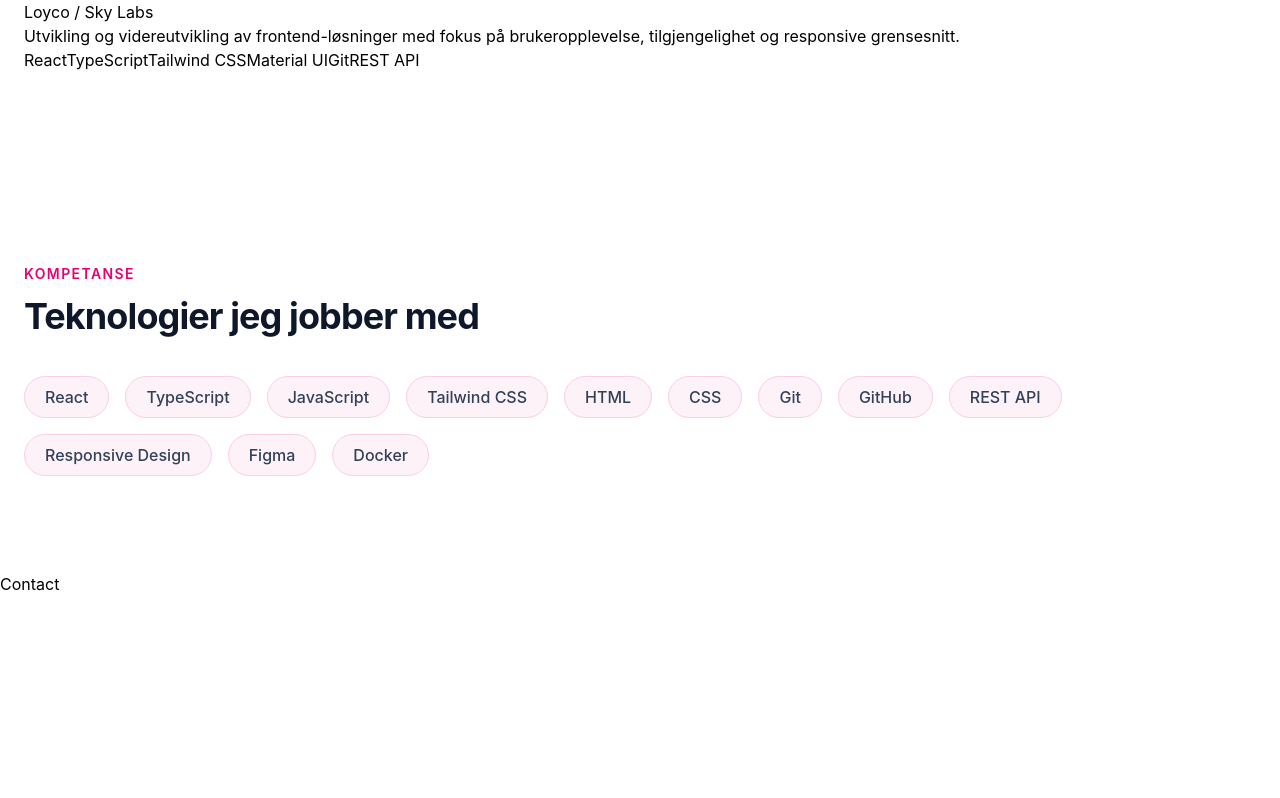
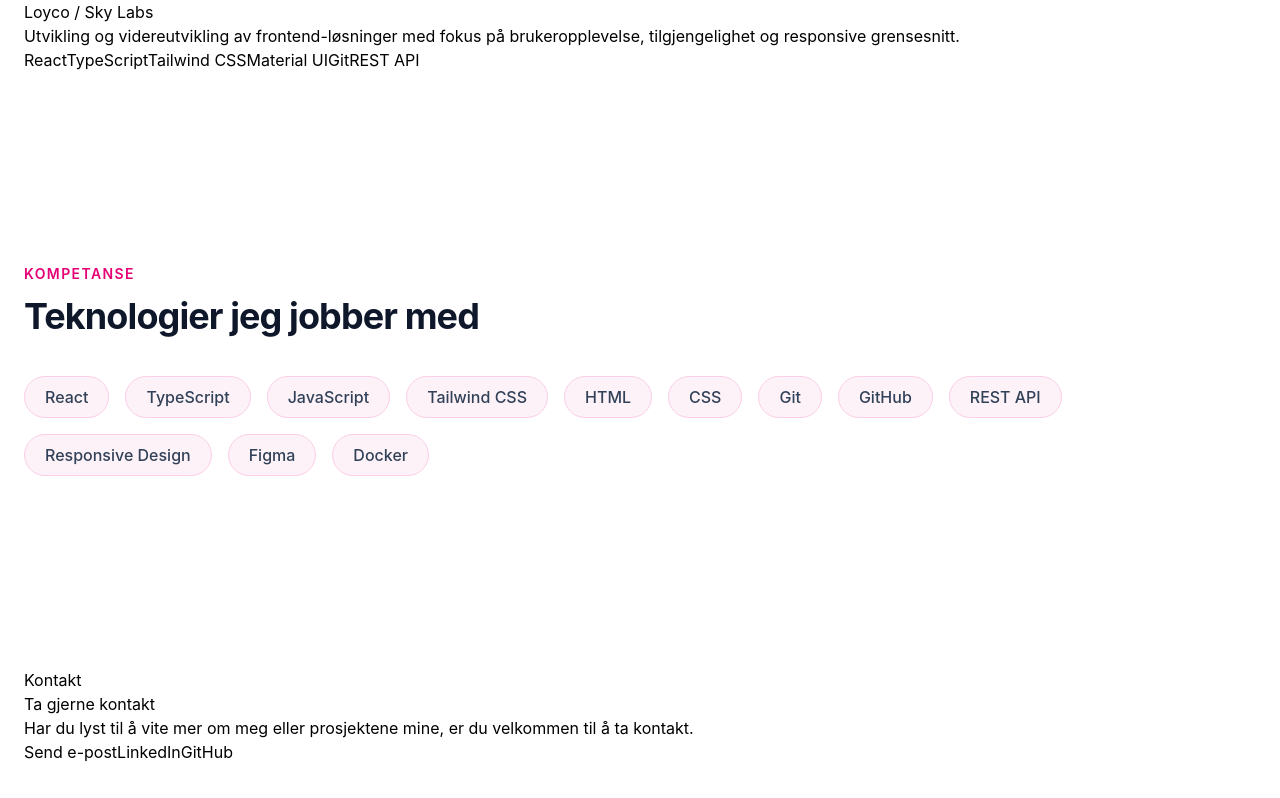
Before and after one commit to Betina9/Portfilio, a React (Vite) app: page / in a window 1280 px wide. Shown: the part 2042-2840 px from the top of the page. Before the commit the page ends 2638 px from the top, so only its background shows below. Built offline with nearby package versions, Linux system fonts and the light colour scheme; the HTML template or start-up script is replaced by a standard one.

Commit message:
feat: enhance Contact section with detailed content and links

```diff
--- a/src/sections/Contact.tsx
+++ b/src/sections/Contact.tsx
@@ -1,5 +1,38 @@
 function Contact() {
-  return <section id="contact">Contact</section>;
+  return (
+    <section id="contact" className="px-6 py-24">
+      <div className="mx-auto max-w-7xl">
+        <p>Kontakt</p>
+
+        <h2>Ta gjerne kontakt</h2>
+
+        <p>
+          Har du lyst til å vite mer om meg eller prosjektene mine, er du
+          velkommen til å ta kontakt.
+        </p>
+
+        <div>
+          <a href="mailto: betinao92@hotmail.com">Send e-post</a>
+
+          <a
+            href="https://www.linkedin.com/in/betina-olsen-9077ab306"
+            target="_blank"
+            rel="noopener noreferrer"
+          >
+            LinkedIn
+          </a>
+
+          <a
+            href="https://github.com/Betina9?tab=overview&from=2026-07-01&to=2026-07-15"
+            target="_blank"
+            rel="noopener noreferrer"
+          >
+            GitHub
+          </a>
+        </div>
+      </div>
+    </section>
+  );
 }
 
 export default Contact;
```
